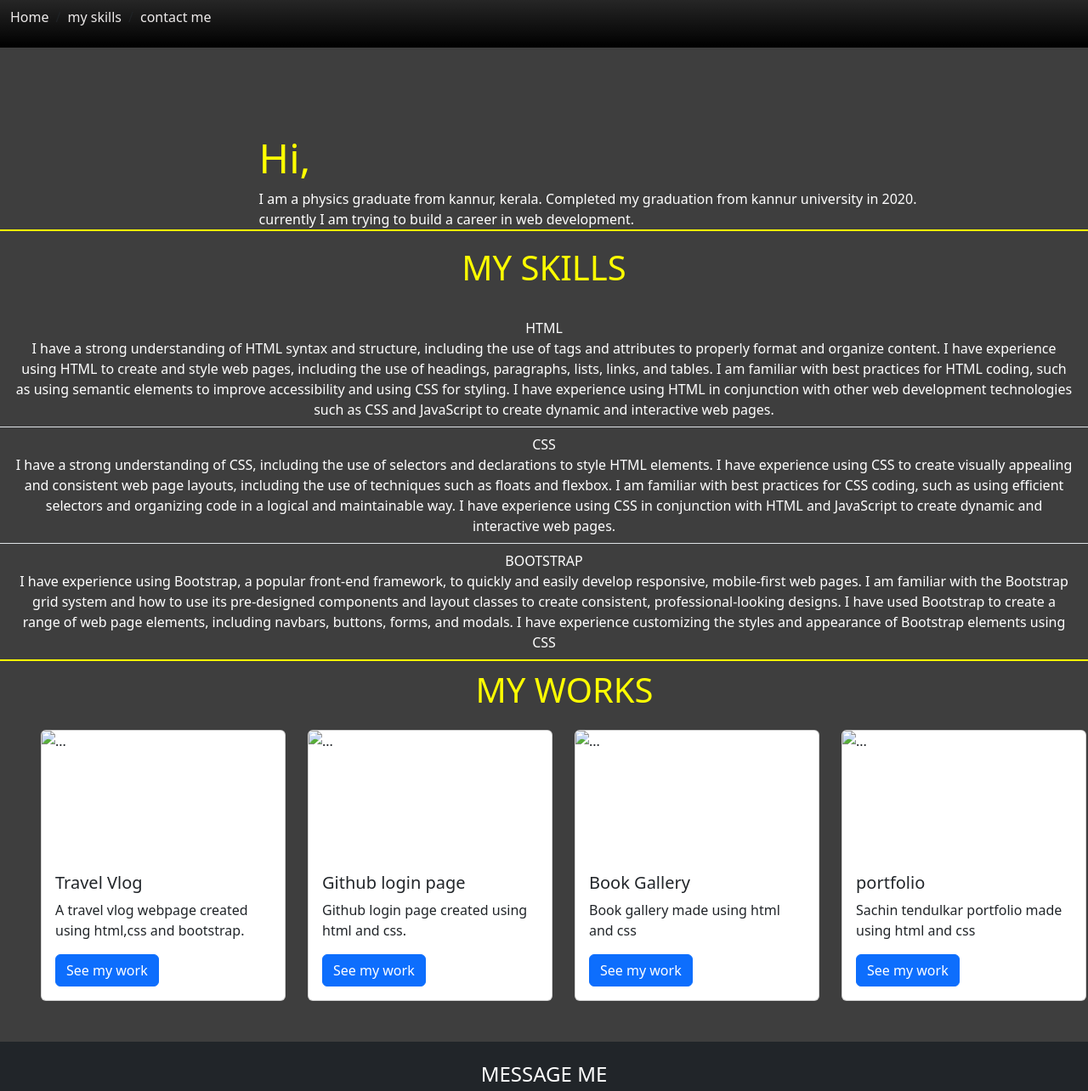
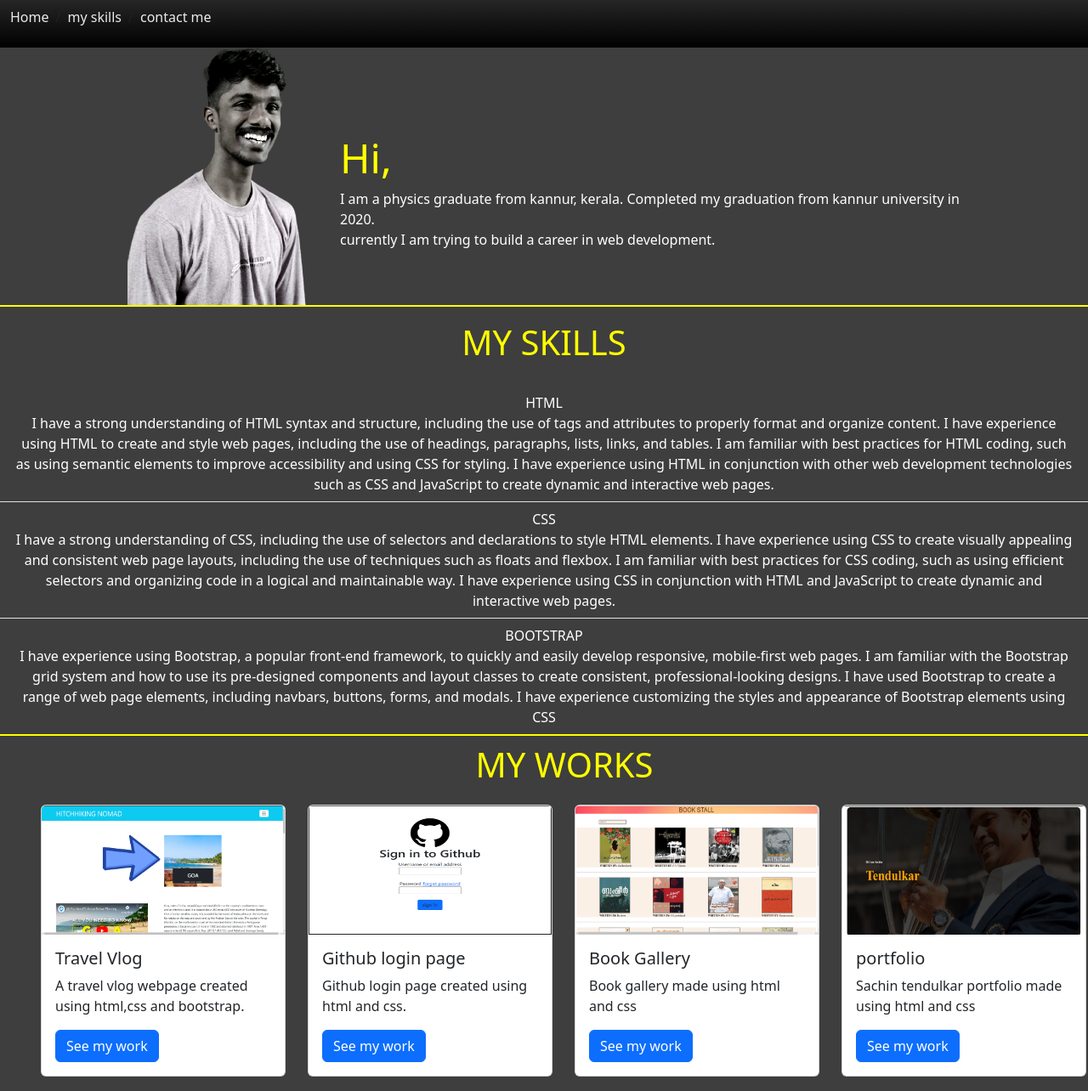
Before and after one commit to dittosunny/personal-portfolio, a plain HTML site: page index.html in a window 1280 px wide. Shown: the top 1284 px of the page at 85% size. Drawn offline with nearby package versions, Linux system fonts and the light colour scheme.

Commit message:
fourth commit

```diff
--- a/index.html
+++ b/index.html
@@ -40,7 +40,7 @@
             <div class="banner br-btm">
               <div class="banner-1">
 
-                <img src="ditto_2472.PNG" alt="" width="250px">
+                <img src="./images/ditto_2472.PNG" alt="" width="250px">
               </div>
               <div class="banner-2">
 
@@ -95,7 +95,7 @@
                         <h1 class="works" style="text-align: center;"> MY WORKS</h1>
                         <div class="row">
                           <div class="col "><div class="card " style="width: 18rem; ">
-                            <img src="./travel Screenshot (9).png" class="card-img-top" alt="..." style="height: 40mm;">
+                            <img src="./images/travel Screenshot (9).png" class="card-img-top" alt="..." style="height: 40mm;">
                             <div class="card-body">
                               <h5 class="card-title">Travel Vlog</h5>
                               <p class="card-text">A travel vlog webpage created using html,css and bootstrap.</p>
@@ -103,7 +103,7 @@
                             </div>
                           </div></div>
                           <div class="col"><div class="card" style="width: 18rem;">
-                            <img src="./git Screenshot (8).png" class="card-img-top" alt="..." style="height: 40mm;">
+                            <img src="./images/git Screenshot (8).png" class="card-img-top" alt="..." style="height: 40mm;">
                             <div class="card-body">
                               <h5 class="card-title">Github login page</h5>
                               <p class="card-text">Github login page created using html and css.</p>
@@ -111,7 +111,7 @@
                             </div>
                           </div></div>
                           <div class="col"><div class="card" style="width: 18rem;">
-                            <img src="./book Screenshot (4).png" class="card-img-top" alt="..." style="height: 40mm;">
+                            <img src="./images/book Screenshot (4).png" class="card-img-top" alt="..." style="height: 40mm;">
                             <div class="card-body">
                               <h5 class="card-title">Book Gallery</h5>
                               <p class="card-text">Book gallery made using html and css</p>
@@ -119,7 +119,7 @@
                             </div>
                           </div></div>
                           <div class="col"><div class="card" style="width: 18rem;">
-                            <img src="./sachin.png" class="card-img-top" alt="..." style="height: 40mm;">
+                            <img src="./images/sachin.png" class="card-img-top" alt="..." style="height: 40mm;">
                             <div class="card-body">
                               <h5 class="card-title">portfolio</h5>
                               <p class="card-text">Sachin tendulkar portfolio made using html and css</p>
```
